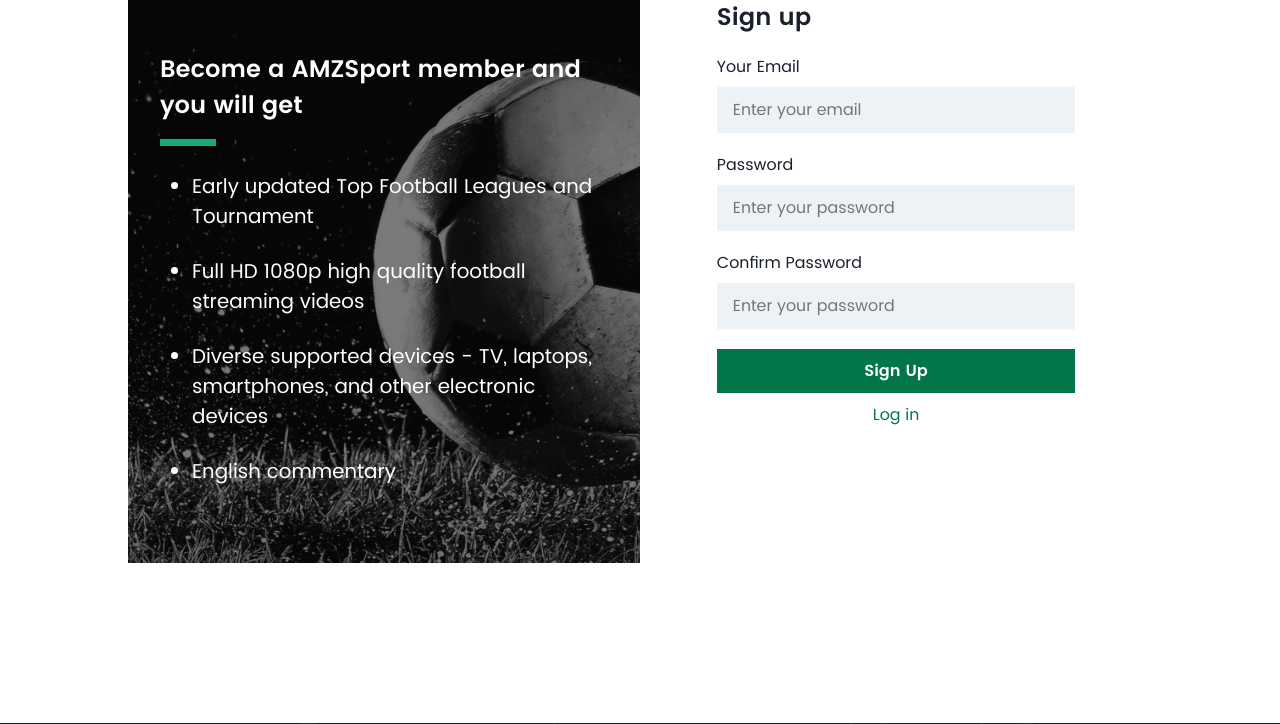
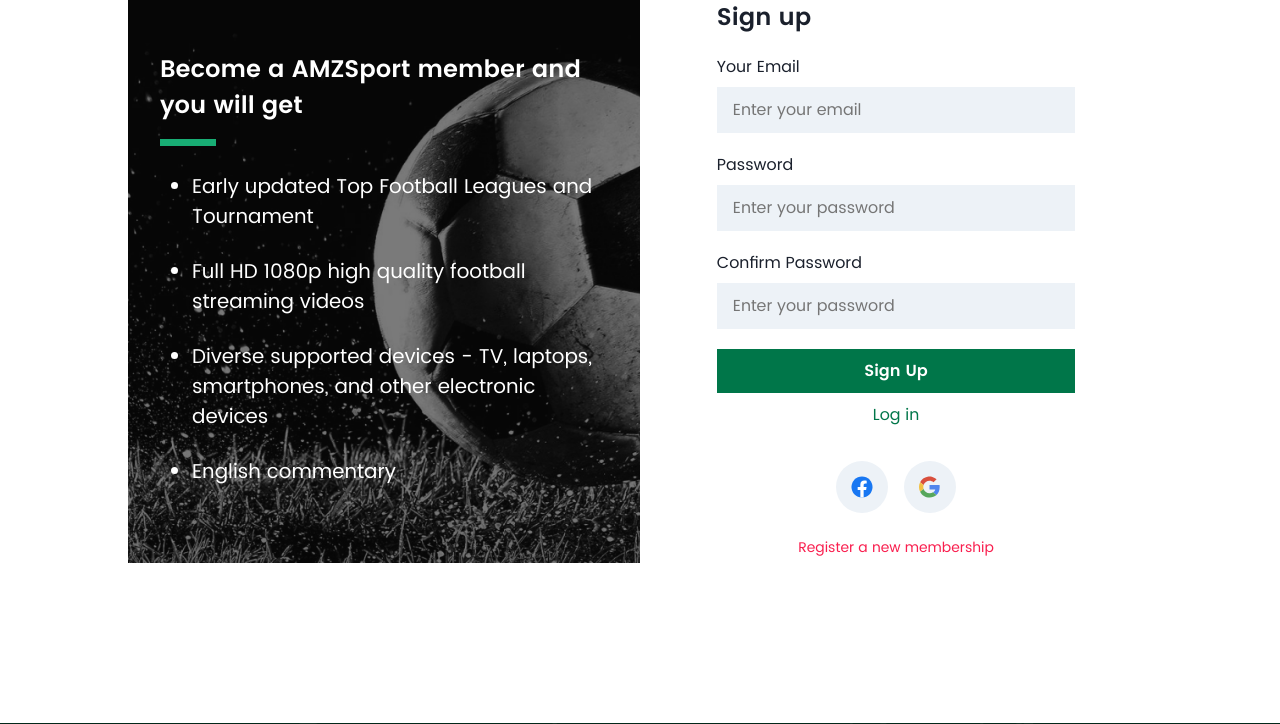
Before and after one commit to trieudung2509/amzsports, a PHP site: page /page-login.html in a window 1280 px wide. Shown: the part 159-883 px from the top of the page. Run offline with PHP 8.4, Linux system fonts and the light colour scheme; some libraries are stand-ins or nearby versions.

Commit message:
add login social

```diff
--- a/css/main.css
+++ b/css/main.css
@@ -1849,3 +1849,42 @@
     display: none;
   }
 }
+
+.register-by-socical {
+  width: 100%;
+  height: auto;
+  display: flex;
+  gap: 16px;
+  justify-content: center;
+  align-items: center;
+  margin-top: 24px;
+}
+
+.register-by-socical .icon-login {
+  display: block;
+  width: 52px;
+  height: 52px;
+  display: flex;
+  justify-content: center;
+  align-items: center;
+  background-color: #edf2f7;
+  border-radius: 50%;
+  text-decoration: none;
+}
+
+.register-by-socical .icon-login:hover {
+  text-decoration: none;;
+}
+
+.login-description {
+  font-style: normal;
+  font-weight: 400;
+  font-size: 14px;
+  line-height: 21px;
+
+  color: #F91E4E;
+  text-align: center;
+  margin: 0;
+  padding: 0;
+  margin-top: 24px
+}
--- a/page-login.html
+++ b/page-login.html
@@ -1,88 +1,68 @@
+
 <!DOCTYPE html>
 <html lang="en">
 	<head>
-    <meta charset="UTF-8" />
+		<meta charset="UTF-8">
 		<title>Amzsports</title>
-    <meta name="viewport" content="width=device-width, initial-scale=1.0" />
-    <meta name="description" content="" />
-    <meta name="author" content="" />
-    <link
-      data-n-head="ssr"
-      rel="icon"
-      type="image/x-icon"
-      href="../images/logo.png"
-    />
+		<meta name="viewport" content="width=device-width, initial-scale=1.0">
+		<meta name="description" content="">
+		<meta name="author" content="">
+		<link data-n-head="ssr" rel="icon" type="image/x-icon" href="../images/logo.png">
 
 		<!-- STYLESHEET -->
-    <link rel="stylesheet" type="text/css" href="css/bootstrap.min.css" />
-    <link
-      rel="stylesheet"
-      type="text/css"
-      href="css/font-awesome-all.min.css"
-    />
-    <link
-      rel="stylesheet"
-      type="text/css"
-      href="https://cdnjs.cloudflare.com/ajax/libs/bootstrap-datepicker/1.9.0/css/bootstrap-datepicker.min.css"
-    />
-    <link rel="stylesheet" type="text/css" href="css/main.css" />
-    <link rel="stylesheet" type="text/css" href="css/main-2.css" />
-    <link rel="stylesheet" type="text/css" href="css/news.css" />
-    <link rel="stylesheet" type="text/css" href="css/news-detail.css" />
-    <link rel="stylesheet" type="text/css" href="css/footer.css" />
+		<link rel="stylesheet" type="text/css" href="css/bootstrap.min.css">
+		<link rel="stylesheet" type="text/css" href="css/font-awesome-all.min.css">
+		<link rel="stylesheet" href="https://cdnjs.cloudflare.com/ajax/libs/bootstrap-datetimepicker/4.17.43/css/bootstrap-datetimepicker.min.css">
+		<link rel="stylesheet" type="text/css" href="css/main.css">
+		<link rel="stylesheet" type="text/css" href="css/main-2.css">
+		<link rel="stylesheet" type="text/css" href="css/news.css">
+		<link rel="stylesheet" type="text/css" href="css/news-detail.css">
+		<link rel="stylesheet" type="text/css" href="css/footer.css">
 
 		<!-- HTML5 Shim and Respond.js IE8 support of HTML5 elements and media queries-->
 		<!-- WARNING: Respond.js doesn't work if you view the page via file://-->
 		<!--if lt IE 9
 		script(src='https://oss.maxcdn.com/html5shiv/3.7.2/html5shiv.min.js')
 		script(src='https://oss.maxcdn.com/respond/1.4.2/respond.min.js')
-		--></head>
+		-->
+	</head>
+
 <body>
   <header class="main-header">
     <div class="container">
       <div class="row g-0 justify-content-between align-items-center">
 			<nav class="navbar navbar-top">
 					<a href="#" class="navbar-logo">
-              <img src="images/logo.png" alt="" />
+								<img src="images/logo.png" alt="">
 							</a>
 					<div class="header-right-button">
 						<ul class="main-nav">
 								<li>
-                  <a class="nav-link link-news"> News </a>
+										<a class="nav-link link-news">
+											News
+										</a>
 								</li>
 								<li>
 									<a href="page-login.html">
 										<button type="button" class="btn btn-login">Log in</button>
 									</a>
 								</li>
-                <li>
-                  <a href="page-login.html">
+								<li><a href="page-login.html">
 									<button type="button" class="btn btn-logup">Sign up</button>
-                  </a>
-                </li>
+								</a></li>
 							</ul>
 					</div>
 			</nav>
-        </div>
-      </div>
+		</div>    </div>
   </header>
   <div class="login-body">
     <div class="block-login-left">
-        <h3 class="title-item-left">
-          Become a AMZSport member and you will get
-        </h3>
+      <h3 class="title-item-left">Become a AMZSport member and you will get</h3>
       <div class="line-green"></div>
       <ul>
-          <li class="content-item-left">
-            Early updated Top Football Leagues and Tournament
-          </li>
-          <li class="content-item-left">
-            Full HD 1080p high quality football streaming videos
-          </li>
-          <li class="content-item-left">
-            Diverse supported devices - TV, laptops, smartphones, and other
-            electronic devices
-          </li>
+        <li class="content-item-left">Early updated Top Football Leagues and Tournament </li>
+        <li class="content-item-left">Full HD 1080p high quality football streaming videos</li>
+        <li class="content-item-left">Diverse supported devices - TV, laptops, smartphones, and other electronic devices</li>
         <li class="content-item-left">English commentary</li>
       </ul>
     </div>
@@ -92,39 +72,43 @@
         <form action="">
           <div class="box-input">
             <label for="email" class="label-input">Your Email</label><br />
-              <input
-                type="email"
-                id="email"
-                name="email"
-                placeholder="Enter your email"
-                class="input-login"
-              />
+            <input type="email" id="email" name="email" placeholder="Enter your email" class="input-login" />
           </div>
           <div class="box-input">
             <label for="password" class="label-input">Password</label><br />
-              <input
-                type="password"
-                id="password"
-                name="password"
-                placeholder="Enter your password"
-                class="input-login"
-              />
+            <input type="password" id="password" name="password" placeholder="Enter your password" class="input-login" />
           </div>
           <div class="box-input">
-              <label for="confirmPassword" class="label-input"
-                >Confirm Password</label
-              ><br />
-              <input
-                type="password"
-                id="confirmPassword"
-                name="confirmPassword"
-                placeholder="Enter your password"
-                class="input-login"
-              />
+            <label for="confirmPassword" class="label-input">Confirm Password</label><br />
+            <input type="password" id="confirmPassword" name="confirmPassword" placeholder="Enter your password" class="input-login" />
           </div>
           <button type="submit" class="btn-submit active">Sign Up</button>
           <button type="submit" class="btn-submit">Log in</button>
         </form>
+        <div class="register-by-socical">
+          <a href="#" target="#" class="icon-login login-facebook">
+            <svg width="22" height="22" viewBox="0 0 22 22" fill="none" xmlns="http://www.w3.org/2000/svg">
+              <g clip-path="url(#clip0_1_15419)">
+                <path d="M10.9999 21.5418C16.8219 21.5418 21.5416 16.8222 21.5416 11.0002C21.5416 5.17816 16.8219 0.458496 10.9999 0.458496C5.17792 0.458496 0.458252 5.17816 0.458252 11.0002C0.458252 16.8222 5.17792 21.5418 10.9999 21.5418Z" fill="#1877F2" />
+                <path d="M15.1034 14.0472L15.5709 11.0002H12.6472V9.02292C12.6472 8.18921 13.0556 7.37659 14.365 7.37659H15.6942V4.78242C14.9138 4.65613 14.1252 4.58719 13.3347 4.57617C10.9266 4.57617 9.35269 6.03551 9.35269 8.6778V11.0002H6.67603V14.0472H9.35269V21.4135C10.4442 21.5846 11.5557 21.5846 12.6472 21.4135V14.0472H15.1034Z" fill="white" />
+              </g>
+              <defs>
+                <clipPath id="clip0_1_15419">
+                  <rect width="22" height="22" fill="white" />
+                </clipPath>
+              </defs>
+            </svg>
+          </a>
+          <a href="#" class="icon-login login-google">
+            <svg width="21" height="22" viewBox="0 0 21 22" fill="none" xmlns="http://www.w3.org/2000/svg">
+              <path d="M10.4981 4.79471C11.9557 4.79382 13.3665 5.3089 14.4807 6.24869L17.6015 3.27679C16.4035 2.17215 14.9645 1.36194 13.3988 0.910465C11.833 0.458986 10.1836 0.378663 8.58137 0.675873C6.97916 0.973082 5.46828 1.63964 4.16863 2.62265C2.86898 3.60566 1.81634 4.87807 1.09424 6.33888L4.61251 9.05072C5.02283 7.81342 5.81204 6.73658 6.86835 5.97274C7.92467 5.20889 9.19454 4.79676 10.4981 4.79471Z" fill="#D94F3D" />
+              <path d="M4.29465 10.9981C4.29553 10.3361 4.40284 9.67861 4.61245 9.0507L1.09418 6.33887C0.374515 7.7866 0 9.38136 0 10.9981C0 12.6148 0.374515 14.2096 1.09418 15.6573L4.61245 12.9455C4.40284 12.3176 4.29553 11.6601 4.29465 10.9981Z" fill="#F2C042" />
+              <path d="M20.5665 9.08936H10.5457V13.384H16.2241C15.8863 14.5983 15.1124 15.6453 14.0506 16.3244L17.5416 19.0157C19.7725 17.0135 21.0833 13.7576 20.5665 9.08936Z" fill="#5085ED" />
+              <path d="M14.0493 16.3243C12.9704 16.9418 11.7404 17.2455 10.4981 17.2013C9.19454 17.1993 7.92467 16.7871 6.86835 16.0233C5.81204 15.2594 5.02283 14.1826 4.61251 12.9453L1.09424 15.6571C1.96326 17.4089 3.30381 18.8835 4.96513 19.915C6.62644 20.9465 8.54261 21.494 10.4981 21.496C13.0712 21.5659 15.5794 20.6821 17.5404 19.0146L14.0493 16.3243Z" fill="#57A75C" />
+            </svg>
+          </a>
+        </div>
+        <p class="login-description">Register a new membership</p>
       </div>
     </div>
   </div>
@@ -133,12 +117,9 @@
    <div class="container">
      <div class="footer-wrapper">
        <div class="footer-content">
-            <img src="../images/logo.png" alt="" class="footer-logo" />
+         <img src="../images/logo.png" alt="" class="footer-logo">
          <div class="footer-description">
-              <p class="footer-line">
-                AMZSport is the world’s only sports-focused live TV streaming
-                service with top leagues and teams.
-              </p>
+           <p class="footer-line">AMZSport is the world’s only sports-focused live TV streaming service with top leagues and teams.</p>
            <p class="footer-line">Email: bingsport.com@gmail.com.</p>
          </div>
          <ul class="menu-footer">
@@ -170,12 +151,11 @@
    </div>
  </footer>
  <!-- /.footer -->
-
  <!-- JAVASCRIPT-->
  <script src="js/jquery-3.3.1.min.js"></script>
  <script src="js/jquery-ui.min.js"></script>
  <script src="js/bootstrap.min.js"></script>
  <script src="https://cdnjs.cloudflare.com/ajax/libs/bootstrap-datepicker/1.9.0/js/bootstrap-datepicker.min.js"></script>
-    <script src="js/main.js"></script>
-  </body>
+ <script src="js/main.js"></script></body>
+
 </html>
```
Also changed, not shown: page-login.php (+25 -0 lines). Lines whose indentation alone changed are shown as unchanged.
